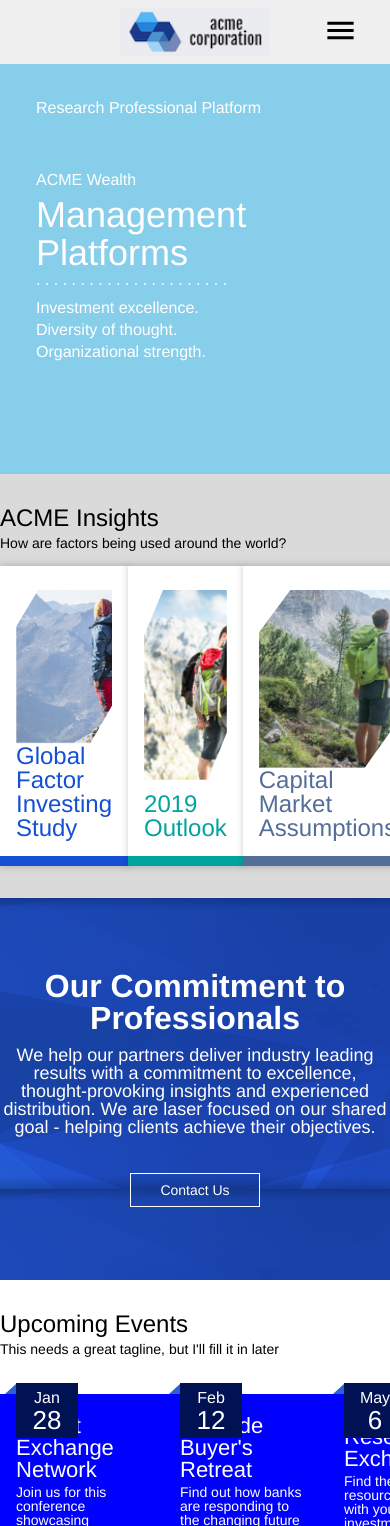
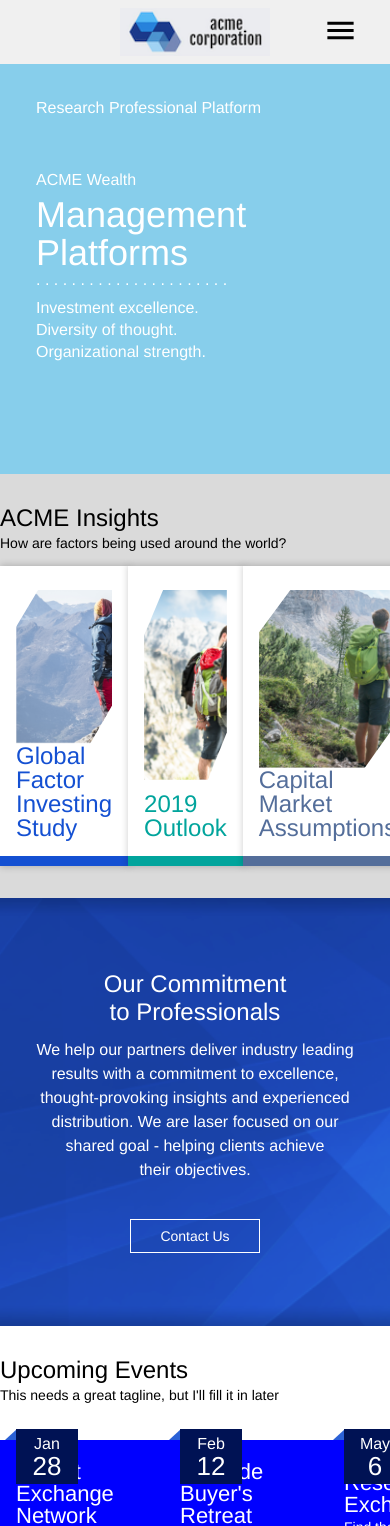
Before and after one commit to chasfricke/crescendo-sa-option2, a React (Create React App) app: page / in a window 390 px wide. Shown: the top 1526 px of the page. Built offline with nearby package versions, Linux system fonts and the light colour scheme.

Commit message:
CTASection is responsive

```diff
--- a/src/components/CTASection.js
+++ b/src/components/CTASection.js
@@ -3,13 +3,17 @@ import styled from "styled-components";
 import { MAXWIDTH } from "../constants";
 import OutlineButton from "./buttons/OutlineButton.js";
 import background from "../images/blue-poly-background.png";
+import { MOBILEBREAKPOINT } from "../constants";
 
 const Container = styled.div`
   display: flex;
   flex-direction: row;
   justify-content: center;
-  padding: 72px 0;
+  padding: 72px 36px;
   background-image: url(${background});
+  background-repeat: no-repeat;
+  background-size: cover;
+  background-position: center;
 `;
 
 const Content = styled.div`
@@ -26,10 +30,23 @@ const Content = styled.div`
     font-weight: 600;
     margin-bottom: 12px;
   }
+  @media screen and (max-width: ${MOBILEBREAKPOINT}) {
+    h4 {
+      font-size: 24px;
+      line-height: 28px;
+      font-weight: 500;
+      max-width: 200px;
+    }
+  }
 `;
 
 const Copy = styled.p`
   font-size: 18px;
+  line-height: 24px;
+  @media screen and (max-width: ${MOBILEBREAKPOINT}) {
+    font-weight: 300;
+    font-size: 16px;
+  }
 `;
 
 const ButtonMargin = styled.div`
@@ -46,7 +63,7 @@ class CTASection extends Component {
             We help our partners deliver industry leading results with a
             commitment to excellence, thought-provoking insights and experienced
             distribution. We are laser focused on our shared goal - helping
-            clients achieve their objectives.
+            clients achieve their&nbsp;objectives.
           </Copy>
           <ButtonMargin>
             <OutlineButton label="Contact Us" />
```
